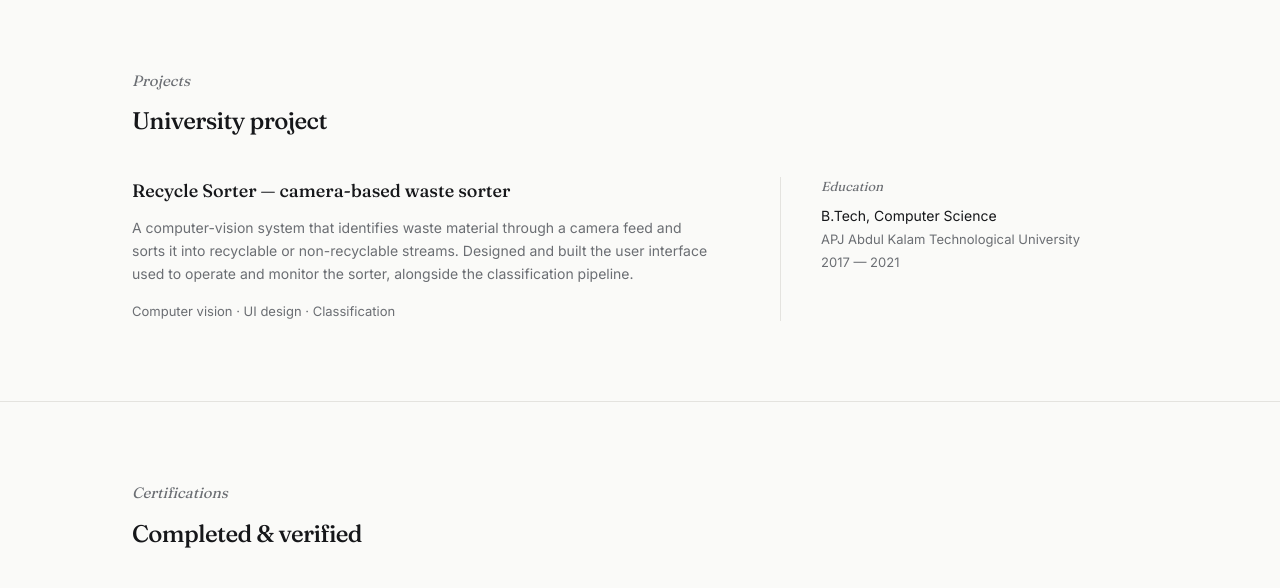
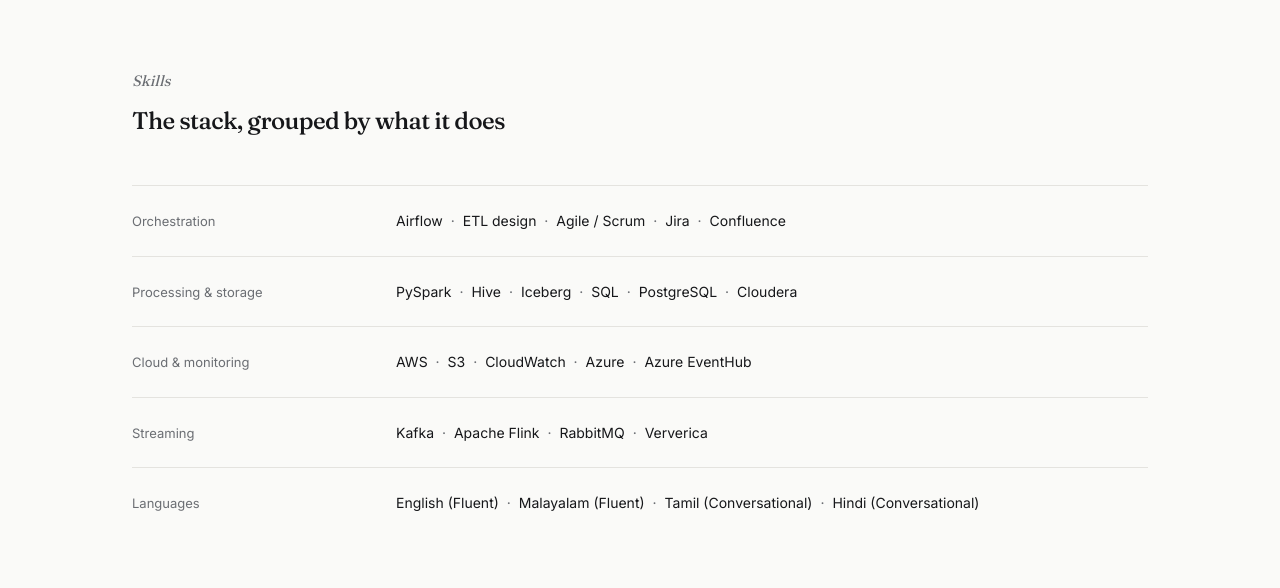
Before and after one commit to Harikrishnan009/Portfolio-website, a Next.js app: page / in a window 1280 px wide. Shown: the part 1356-1944 px from the top of the page. Built offline with nearby package versions, Linux system fonts and the light colour scheme.

Commit message:
Restore skills component unchanged

```diff
--- /dev/null
+++ b/components/Skills.tsx
@@ -0,0 +1,112 @@
+"use client";
+
+import { useEffect, useRef, useState } from "react";
+
+interface Cluster {
+  name: string;
+  items: string[];
+}
+
+const clusters: Cluster[] = [
+  { name: "Orchestration", items: ["Airflow", "ETL design", "Agile / Scrum", "Jira", "Confluence"] },
+  { name: "Processing & storage", items: ["PySpark", "Hive", "Iceberg", "SQL", "PostgreSQL", "Cloudera"] },
+  { name: "Cloud & monitoring", items: ["AWS", "S3", "CloudWatch", "Azure", "Azure EventHub"] },
+  { name: "Streaming", items: ["Kafka", "Apache Flink", "RabbitMQ", "Ververica"] },
+];
+
+const languages = ["English (Fluent)", "Malayalam (Fluent)", "Tamil (Conversational)", "Hindi (Conversational)"];
+
+const rows: { name: string; items: string[] }[] = [
+  ...clusters,
+  { name: "Languages", items: languages },
+];
+
+function DataChip({ label, index, revealed }: { label: string; index: number; revealed: boolean }) {
+  const delay = index * 55;
+  return (
+    <span className="relative inline-flex items-center justify-center px-1">
+      <span
+        className="absolute h-1.5 w-1.5 rounded-full"
+        style={{
+          backgroundColor: "var(--accent)",
+          transition: `transform 520ms cubic-bezier(0.34, 1.56, 0.64, 1) ${delay}ms, opacity 220ms ease-out ${delay + 360}ms`,
+          opacity: revealed ? 0 : 1,
+          transform: revealed ? "translateY(0) scale(0.2)" : "translateY(-40px) scale(1)",
+        }}
+      />
+      <span
+        className="text-[14px] text-ink transition-all ease-out"
+        style={{
+          transitionDuration: "380ms",
+          transitionDelay: `${delay + 420}ms`,
+          opacity: revealed ? 1 : 0,
+          transform: revealed ? "translateY(0) scale(1)" : "translateY(4px) scale(0.85)",
+        }}
+      >
+        {label}
+      </span>
+    </span>
+  );
+}
+
+export default function Skills() {
+  const [revealed, setRevealed] = useState(false);
+  const sectionRef = useRef<HTMLDivElement>(null);
+
+  useEffect(() => {
+    const el = sectionRef.current;
+    if (!el) return;
+
+    if (typeof IntersectionObserver === "undefined") {
+      setRevealed(true);
+      return;
+    }
+
+    const observer = new IntersectionObserver(
+      ([entry]) => {
+        if (entry.isIntersecting) {
+          setRevealed(true);
+          observer.disconnect();
+        }
+      },
+      { threshold: 0.15 }
+    );
+    observer.observe(el);
+    return () => observer.disconnect();
+  }, []);
+
+  let runningIndex = 0;
+
+  return (
+    <section id="skills" className="border-t border-line">
+      <div className="mx-auto max-w-content px-6 py-20 md:px-8">
+        <p className="font-display text-[15px] italic text-muted">Skills</p>
+        <h2 className="mt-3 font-display text-2xl font-medium leading-snug tracking-tight text-ink">
+          The stack, grouped by what it does
+        </h2>
+
+        <div ref={sectionRef} className="mt-12 divide-y divide-line border-t border-line">
+          {rows.map((row) => (
+            <div
+              key={row.name}
+              className="grid gap-2 py-6 md:grid-cols-4 md:items-baseline md:gap-6"
+            >
+              <p className="text-[13px] text-muted md:col-span-1">{row.name}</p>
+              <p className="text-[14px] md:col-span-3">
+                {row.items.map((item, i) => {
+                  const idx = runningIndex++;
+                  return (
+                    <span key={item}>
+                      <DataChip label={item} index={idx} revealed={revealed} />
+                      {i < row.items.length - 1 ? <span className="text-muted"> · </span> : null}
+                    </span>
+                  );
+                })}
+              </p>
+            </div>
+          ))}
+        </div>
+      </div>
+    </section>
+  );
+}
```
